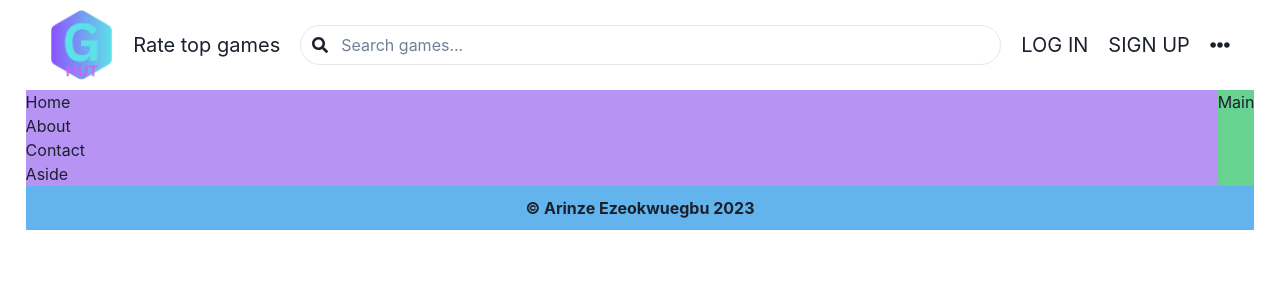
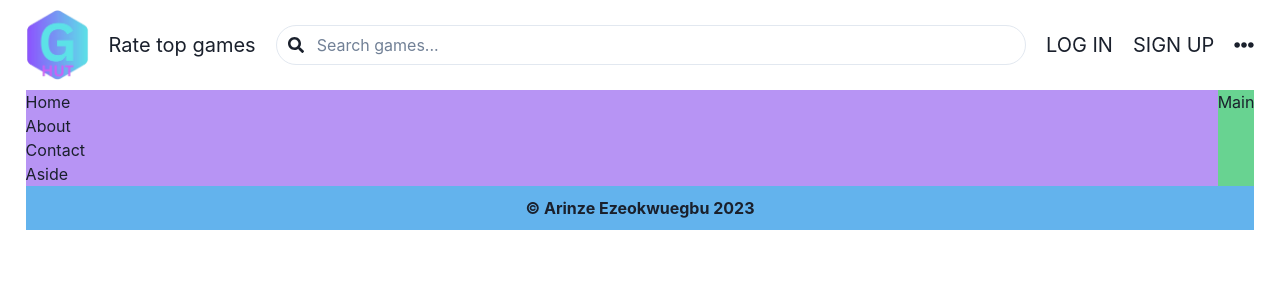
Before and after one commit to daceze95/g-hut, a React (Vite) app: page / in a window 1280 px wide. Shown: the top 300 px of the page. Built offline with nearby package versions, Linux system fonts and the light colour scheme.

Commit message:
remove paddingInline from Navbar

```diff
--- a/src/components/Nav/Navbar.tsx
+++ b/src/components/Nav/Navbar.tsx
@@ -6,7 +6,7 @@ import MobileNav from './MobileNav.tsx';
 
 const Navbar = () => {
   return (
-    <Box fontSize={['sm', 'md', 'lg', 'xl']} width='100%' px='2%' py='10px'>
+    <Box fontSize={['sm', 'md', 'lg', 'xl']} width='100%' py='10px'>
       <Flex w='100%' alignItems='center'>
         <Box display='flex' alignItems='center'>
           <Box cursor='pointer' display='flex' alignItems='center'>
```
